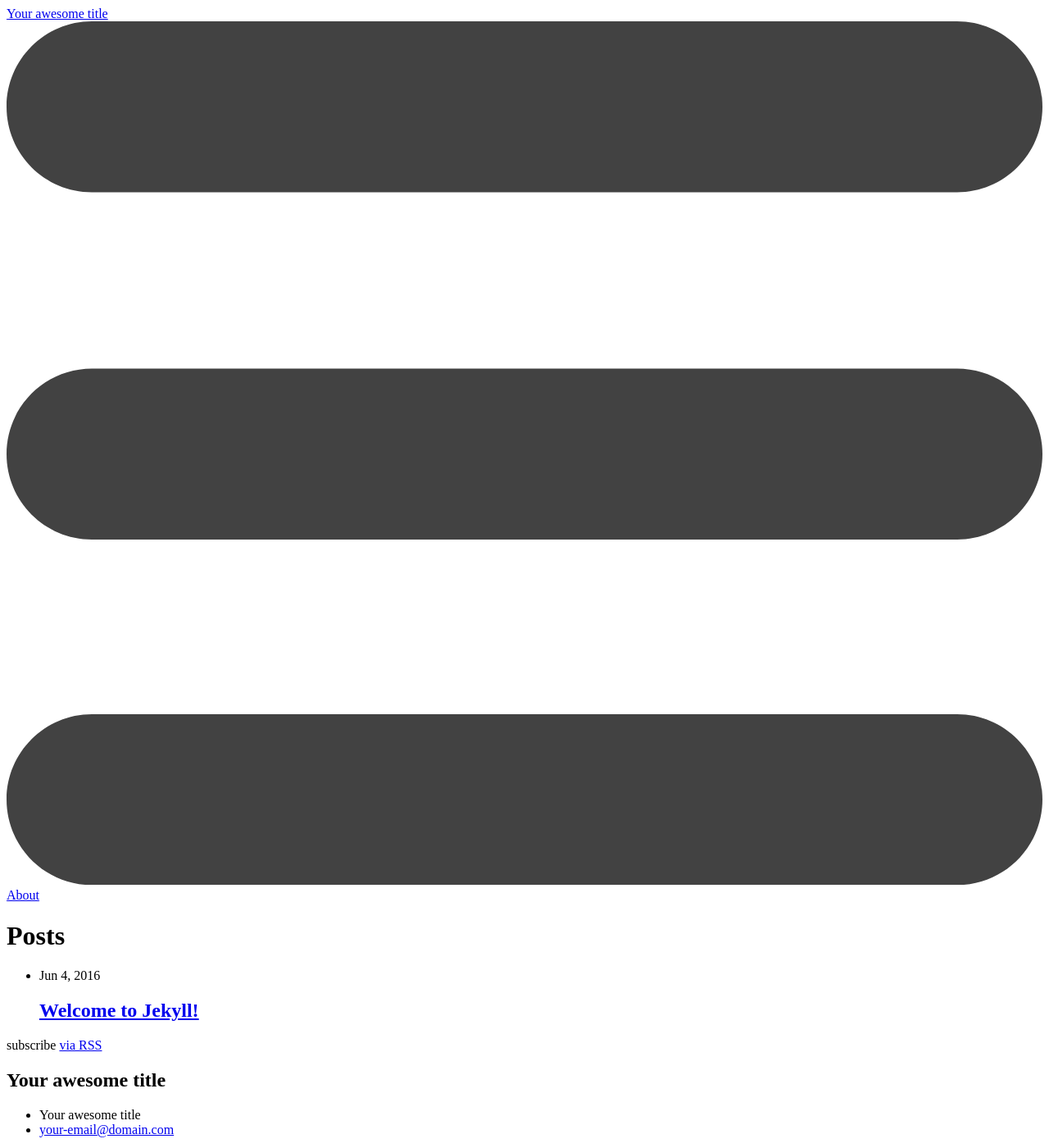
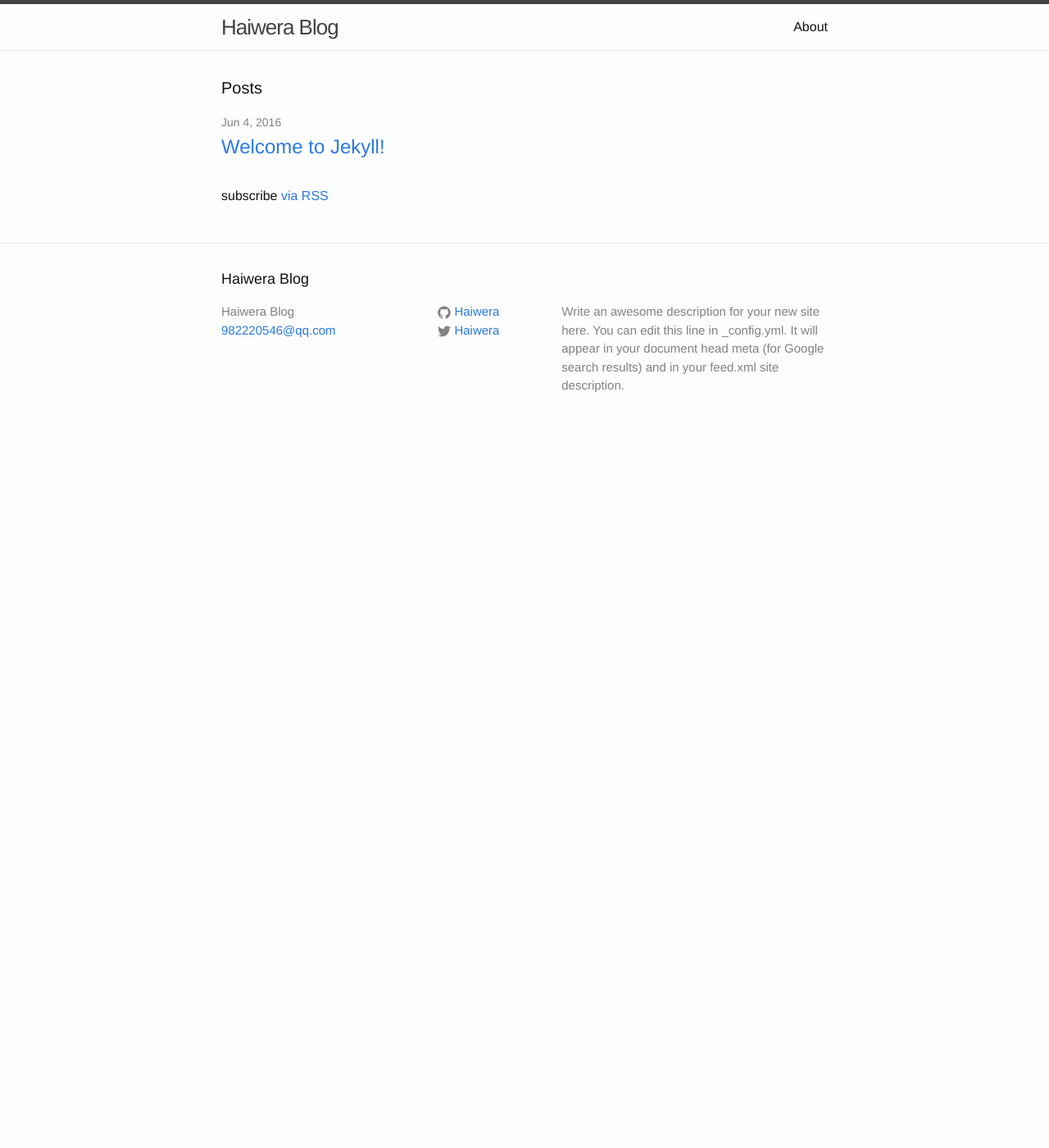
Before and after one commit to Haiwera/blog, a Jekyll site: the page built from index.html, in a window 1280 px wide and 1400 px high. Shown: the whole window at 82% size. Built offline with Jekyll 4.4.1, drawn with Linux system fonts in a browser that asks for light colours.

Commit message:
fixed bugs

```diff
--- a/_config.yml
+++ b/_config.yml
@@ -6,15 +6,15 @@
 # 'jekyll serve'. If you change this file, please restart the server process.
 
 # Site settings
-title: Your awesome title
-email: your-email@domain.com
+title: Haiwera Blog
+email: 982220546@qq.com
 description: > # this means to ignore newlines until "baseurl:"
   Write an awesome description for your new site here. You can edit this
   line in _config.yml. It will appear in your document head meta (for
   Google search results) and in your feed.xml site description.
 baseurl: "/blog" # the subpath of your site, e.g. /blog
-url: "http://yourdomain.com" # the base hostname & protocol for your site
-twitter_username: jekyllrb
+url: "https://haiwera.github.io" # the base hostname & protocol for your site
+twitter_username: Haiwera
 github_username:  Haiwera
 
 # Build settings
--- a/_includes/head.html
+++ b/_includes/head.html
@@ -6,7 +6,7 @@
   <title>{% if page.title %}{{ page.title | escape }}{% else %}{{ site.title | escape }}{% endif %}</title>
   <meta name="description" content="{% if page.excerpt %}{{ page.excerpt | strip_html | strip_newlines | truncate: 160 }}{% else %}{{ site.description }}{% endif %}">
 
-  <link rel="stylesheet" href="{{ "/blog/css/main.css" | prepend: site.baseurl }}">
+  <link rel="stylesheet" href="{{ "/css/main.css" | prepend: site.baseurl }}">
   <link rel="canonical" href="{{ page.url | replace:'index.html','' | prepend: site.baseurl | prepend: site.url }}">
-  <link rel="alternate" type="application/rss+xml" title="{{ site.title }}" href="{{ "/blog/feed.xml" | prepend: site.baseurl | prepend: site.url }}">
+  <link rel="alternate" type="application/rss+xml" title="{{ site.title }}" href="{{ "/feed.xml" | prepend: site.baseurl | prepend: site.url }}">
 </head>
```
Also changed, not shown: 4 other files.
